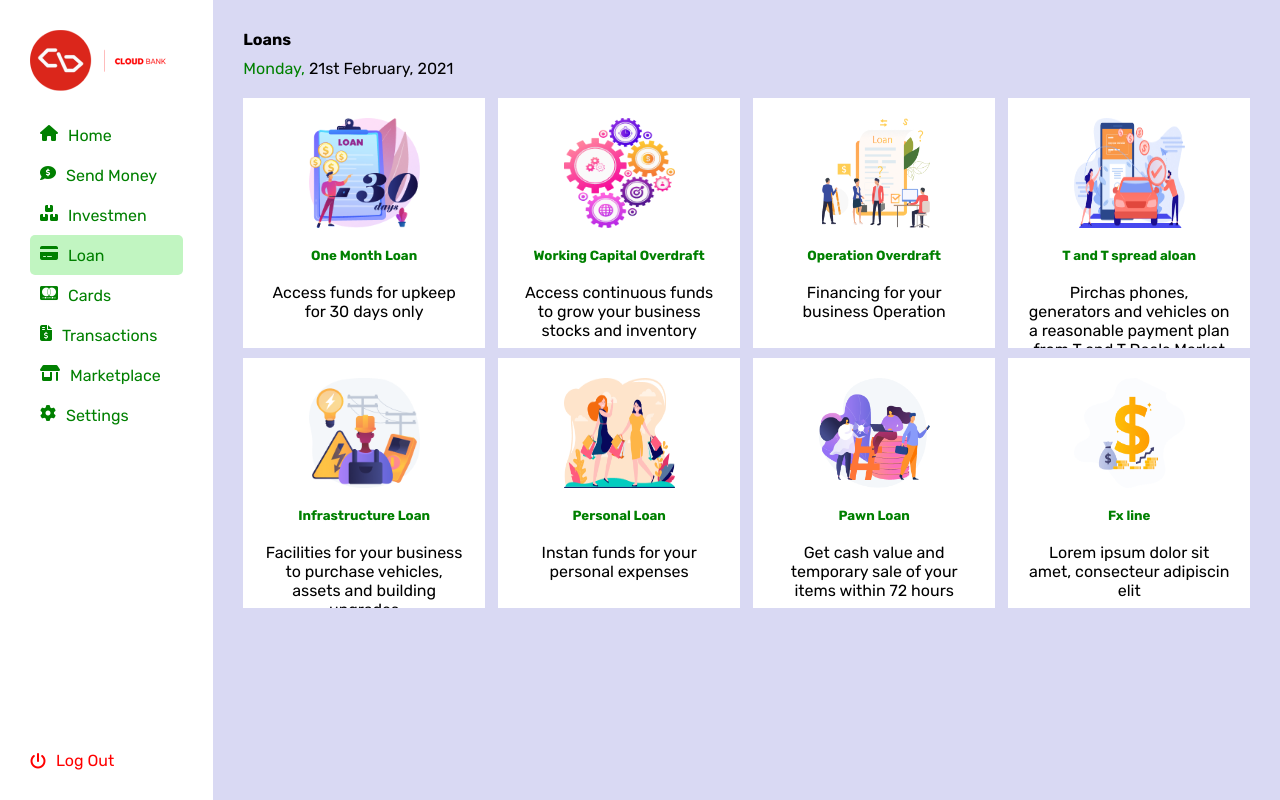
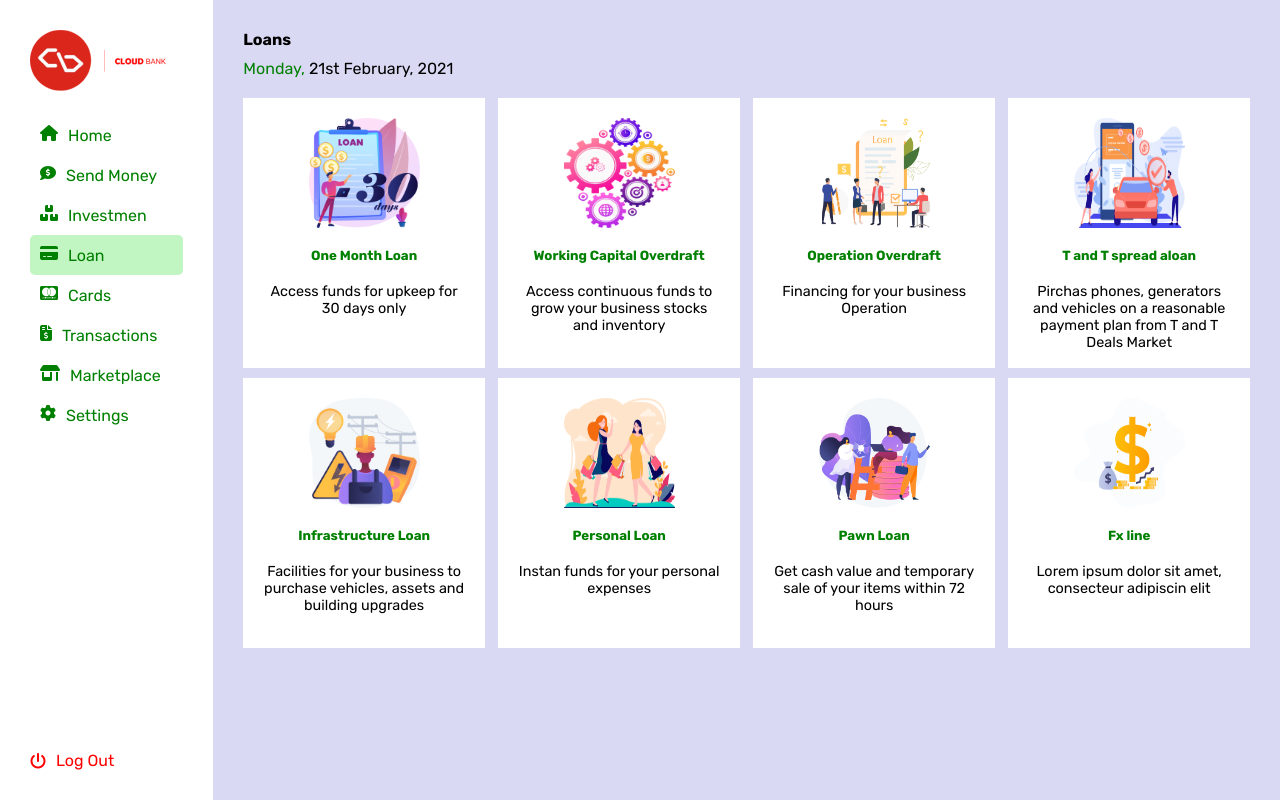
Before and after one commit to topzz100/test, a React (Create React App) app: page / in a window 1280 px wide. Built offline with nearby package versions, Linux system fonts and the light colour scheme.

Commit message:
Update Category.styles.js

```diff
--- a/src/Category/Category.styles.js
+++ b/src/Category/Category.styles.js
@@ -4,10 +4,10 @@ export const Wrapper = styled.div`
   background-color: white;
   padding: 20px;
   width: 100%;
-  height: 250px;
+  height: 270px;
   margin-bottom: 10px;
   @media(max-width: 700px){
-    height: 300px;
+    height: 310px;
   }
 `
 export const Content = styled.div`
@@ -29,4 +29,5 @@ export const Desc = styled.p`
   margin-top: 20px;
   color: black;
   text-align: center;
+  font-size: 0.9rem;
 `
```
